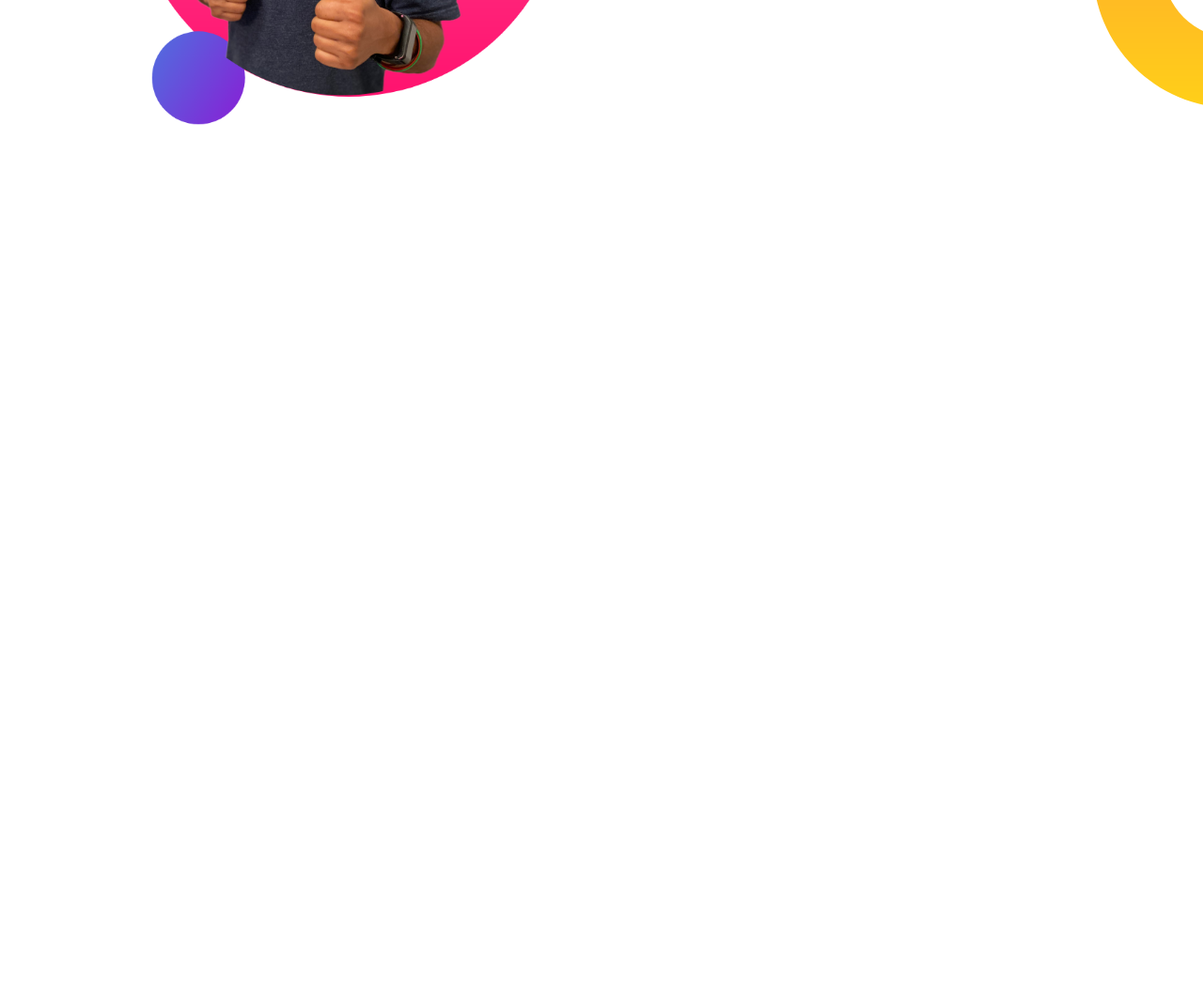
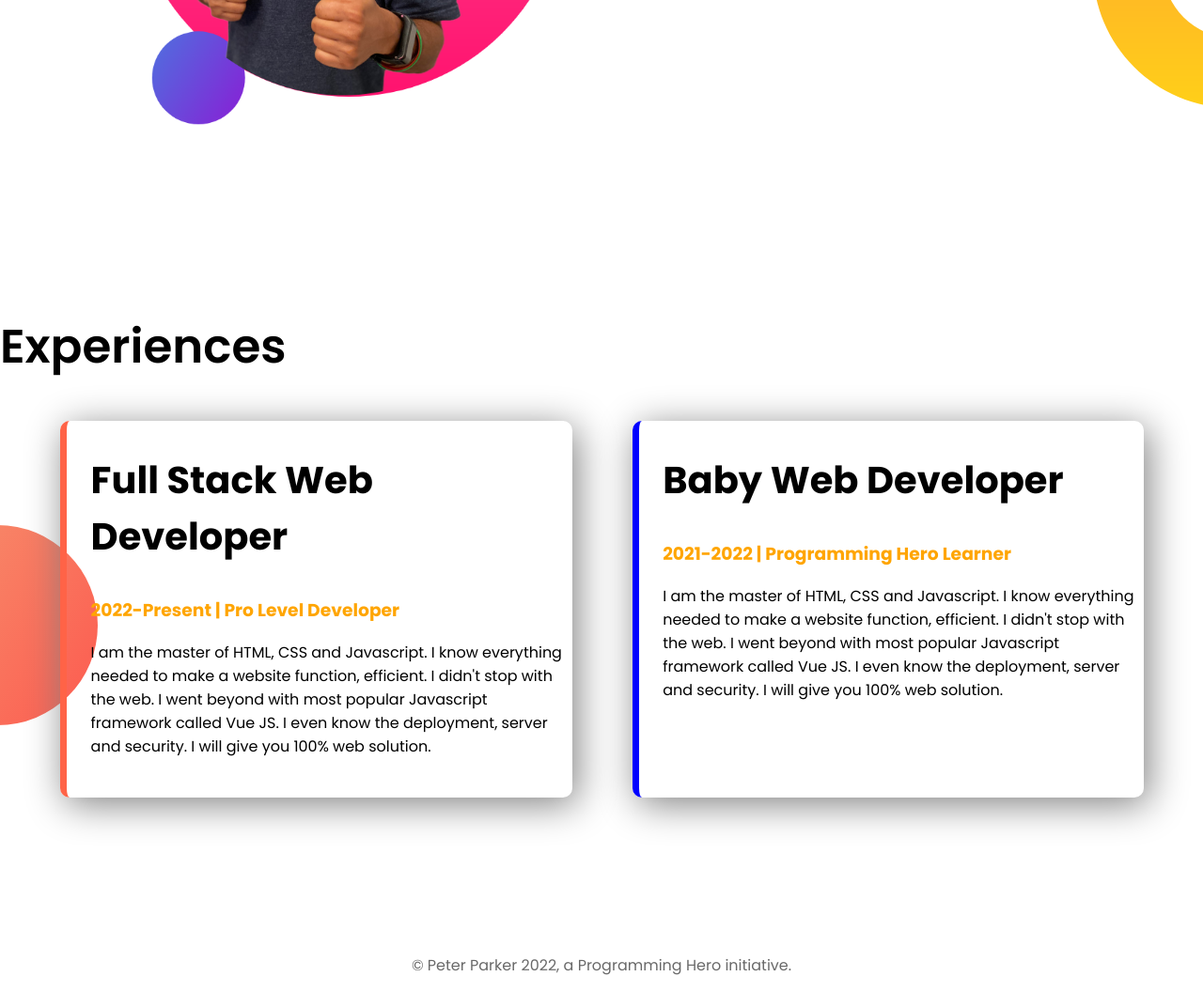
Before and after one commit to hridoyhalder1/developer_portfolio, a plain HTML site: page index.html in a window 1280 px wide. Shown: the part 1024-2080 px from the top of the page at 94% size. Before the commit the page ends 1314 px from the top, so only its background shows below. Drawn offline with Linux system fonts and the light colour scheme.

Commit message:
full site push

```diff
--- a/index.html
+++ b/index.html
@@ -15,7 +15,7 @@
 </head>
 
 <body>
-    <section class="top-banner">
+    <section class="top-banner flexible-container">
         <div class="half-width">
             <h1>Welcome To</h1>
             <h1><span class="orange_color">Peter Parker</span> World</h1>
@@ -29,7 +29,8 @@
     </section>
 
     <!---=======dream big=======----->
-    <section class="dream_big">
+
+    <section class="dream_big flexible-container">
         <div class="half-width">
             <img src="images/jhankar2.png" alt="jhankar2">
         </div>
@@ -41,6 +42,30 @@
         </div>
     </section>
 
+    <!-------expriecne_area-------->
+
+    <section class="exprience_area">
+        <h1>Experiences</h1>
+        <div class="flexible-container">
+            <div class="exprience-item " id="full-stack">
+                <h2>Full Stack Web Developer</h2>
+                <h3 class="orange_color">2022-Present | Pro Level Developer</h3>
+                <p>I am the master of HTML, CSS and Javascript. I know everything needed to make a website function, efficient. I didn't stop with the web. I went beyond with most popular Javascript framework called Vue JS. I even know the deployment, server and security. I will give you 100% web solution.</p>
+            </div>
+            <div class="exprience-item" id="baby-dev">
+                <h2>Baby Web Developer</h2>
+                <h3 class="orange_color">2021-2022 | Programming Hero Learner </h3>
+                <p>I am the master of HTML, CSS and Javascript. I know everything needed to make a website function, efficient. I didn't stop with the web. I went beyond with most popular Javascript framework called Vue JS. I even know the deployment, server and security. I will give you 100% web solution.</p>
+            </div>
+        </div>
+    </section>
+
+<!----footer----->
+
+    <footer>
+        <p>© Peter Parker 2022, a Programming Hero initiative. </p>
+    </footer>
+
 </body>
 
 </html>
--- a/style.css
+++ b/style.css
@@ -7,12 +7,15 @@ h1 {
     font-size: 50px;
     font-weight: 600;
 }
+h2 {
+    font-size: 40px;
+}
 
 .orange_color {
     color: orange;
 }
 
-section {
+.flexible-container {
     display: flex;
     padding-bottom: 150px;
 }
@@ -25,7 +28,7 @@ section {
 }
 
 .half-width p {
-    color: gray;
+    color: dimgray;
 }
 
 .half-width img {
@@ -52,3 +55,33 @@ section {
     background-repeat: no-repeat;
     background-position: right;
 }
+
+/*=====exprience_area=====*/
+
+.exprience_area {
+    background-image: url(images/exp-bg.png);
+    background-repeat: no-repeat;
+    background-position: left;
+}
+
+.exprience-item {
+    width: 40%;
+    margin-left: 5%;
+    box-shadow: 5px 7px 40px gray;
+    padding-left: 2%;
+    padding-bottom: 2%;
+    border-radius: 10px;
+}
+#full-stack {
+    border-left: 7px solid tomato;
+}
+#baby-dev {
+    border-left: 7px solid blue;
+}
+
+/*======footer=======*/
+
+footer p {
+    color: dimgray;
+    text-align: center;
+}
```
